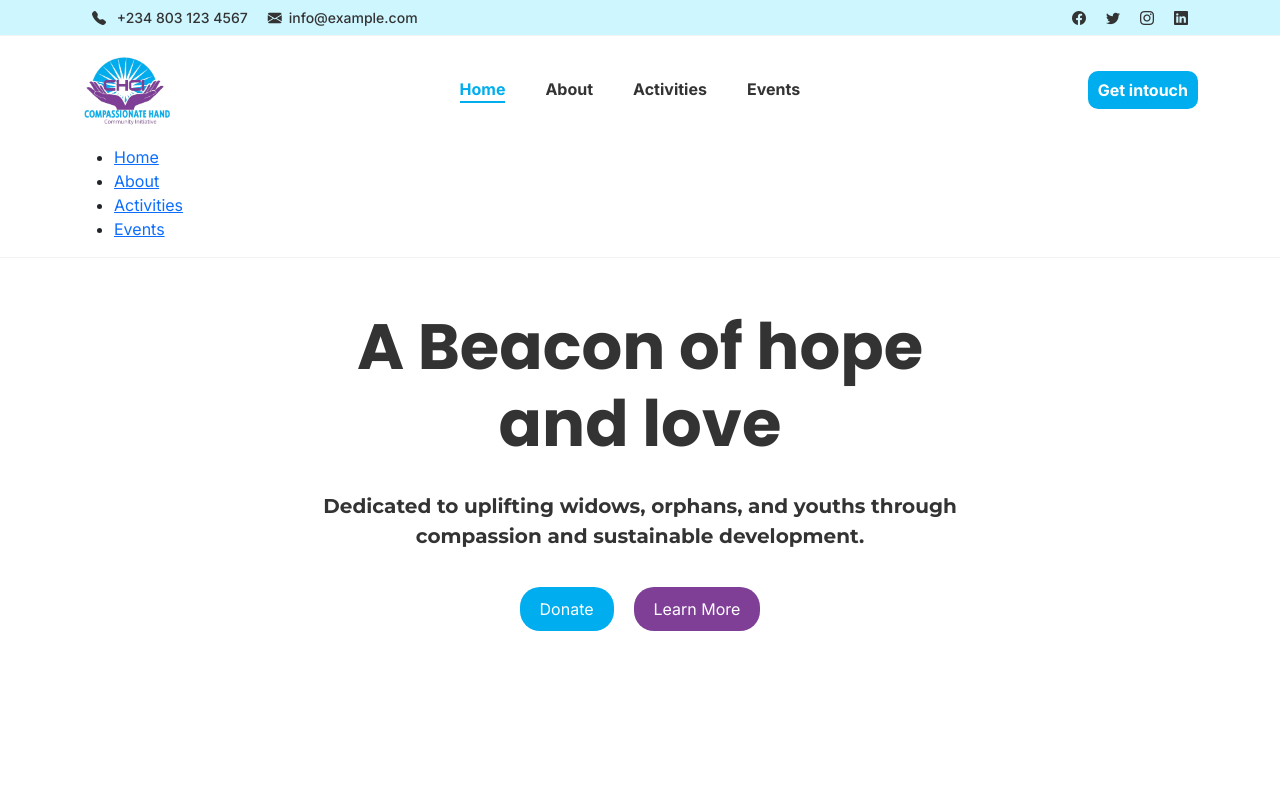
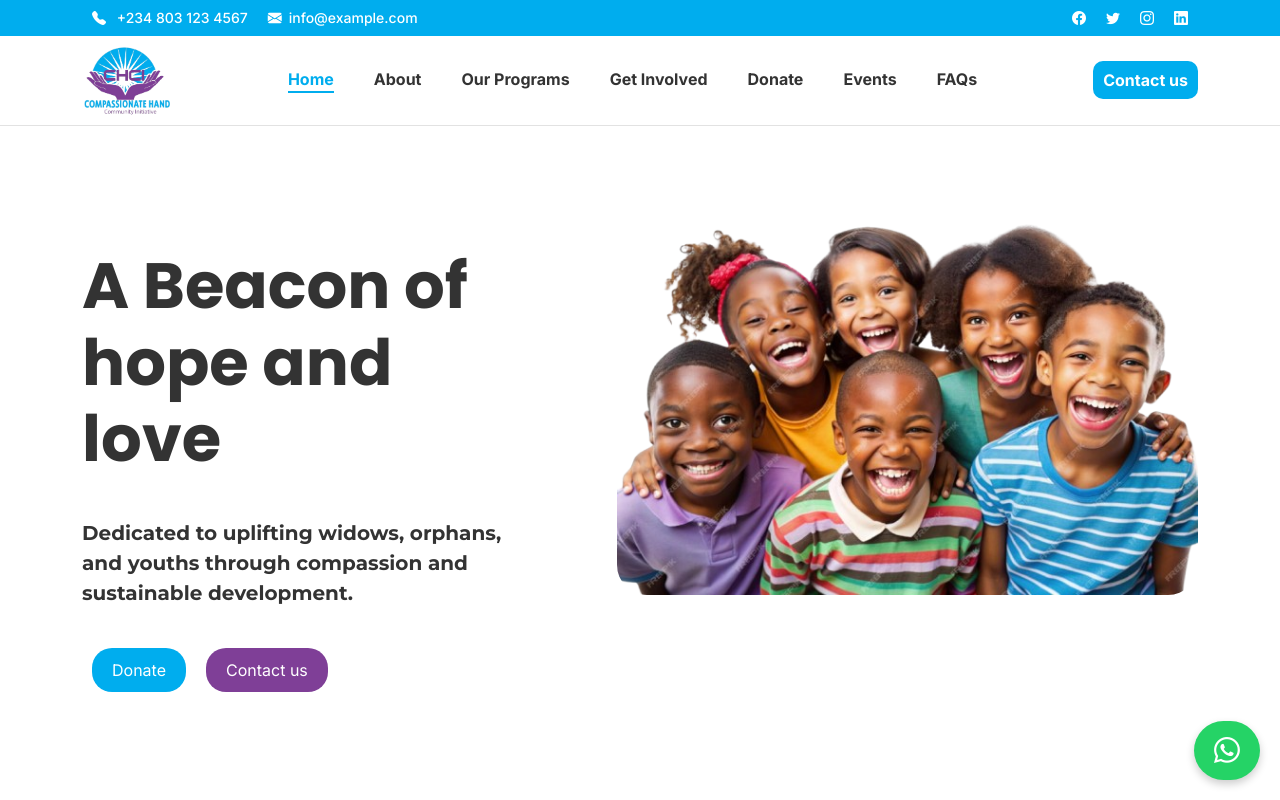
Before and after one commit to Oj-washingtone/chci, a Next.js app: page / in a window 1280 px wide. Shown: the top 800 px of the page. Built offline with nearby package versions, Linux system fonts and the light colour scheme.

Commit message:
UI updates

```diff
--- a/app/page.js
+++ b/app/page.js
@@ -12,6 +12,7 @@
 import Subscribe from "@/components/Subscribe";
 import ContactUs from "@/components/ContactUs";
 import Gallery from "@/components/Gallery";
+import Fab from "@/components/FAB";
 
 export default function Home() {
   return (
@@ -28,6 +29,7 @@
         {/* <ContactUs /> */}
         <Subscribe />
         {/* <Gallery /> */}
+        <Fab />
       </main>
       <Footer />
     </>
--- a/components/About.js
+++ b/components/About.js
@@ -31,8 +31,8 @@
           </div>
           <div className="col-md-6 about-details-wrapper">
             <div className="about-section-header  __title_show_large">
-              <h1>
-                Our <span>Story</span>
+              <h1 className="about-title">
+                Our <span className="text-alt">Story</span>
               </h1>
             </div>
 
--- /dev/null
+++ b/components/FAB.js
@@ -0,0 +1,18 @@
+import React from "react";
+
+const Fab = () => {
+  return (
+    <a
+      href="https://wa.me/254712623225"
+      target="_blank"
+      rel="noopener noreferrer"
+      className="fab-button"
+    >
+      <button>
+        <i className="bi bi-whatsapp"></i>
+      </button>
+    </a>
+  );
+};
+
+export default Fab;
--- a/components/Footer.js
+++ b/components/Footer.js
@@ -5,16 +5,68 @@
     <footer className="section footer-wrapper">
       <div className="container">
         <div className="row">
-          <div className="footer--section col-md-4">About</div>
-          <div className="footer--section col-md-4">Links</div>
-          <div className="footer--section col-md-4">Contact</div>
+          <div className="footer--section col-md-4">
+            <div className="footer--section--title">About</div>
+            {/* <div className="footer--section--logo">
+              <img src="/images/logo/logo.png" alt="logo" />
+            </div> */}
+            <div className="footer--section--about">
+              <p>
+                CHCI, founded in 2023 in Kochia, Homa Bay County, Kenya, is a
+                Christian faith-based non-profit dedicated to serving old age
+                widows, orphans, vulnerable children, and unemployed youths.
+                Guided by the love of Christ, we provide hope and empowerment
+                through sustainable programs, fostering a compassionate
+                community rooted in Christian values.
+              </p>
+            </div>
+          </div>
+          <div className="footer--section col-md-4">
+            <div className="footer--section--title">Quick Links</div>
+            <div className="footer--section--links">
+              <ul>
+                <li>
+                  <a href="#">About</a>
+                </li>
+                <li>
+                  <a href="/services">Our Programs</a>
+                </li>
+                <li>
+                  <a href="/services">Donate</a>
+                </li>
+                <li>
+                  <a href="#">Events</a>
+                </li>
+                <li>
+                  <a href="#">FAQs</a>
+                </li>
+              </ul>
+            </div>
+          </div>
+          <div className="footer--section col-md-4">
+            <div className="footer--section--title">Contact Us</div>
+            <div className="footer--section--contact">
+              <p>
+                <span>Address:</span> P.O. Box 123, Kochia, Homa Bay County,
+                Kenya
+              </p>
+              <p>
+                <span>Phone:</span> +254 123 456 789
+              </p>
+              <p>
+                <span>Email: </span>
+                <a href="mailto:example@gmail.com">example@gmail.com</a>
+              </p>
+            </div>
+          </div>
         </div>
       </div>
       <div className="copy-right">
         <div className="container">
           <div className="copy-right-wrapper">
             <p>
-              &copy; 2024 <span>Charity</span> All rights reserved
+              &copy; 2024 <span>Humanity touch Charity Organization</span> All
+              rights reserved
             </p>
             <div className="footer-socials">
               <a href="#" className="">
--- a/components/Header.js
+++ b/components/Header.js
@@ -48,15 +48,24 @@
                   <a href="/about">About</a>
                 </li>
                 <li>
-                  <a href="/services">Activities</a>
+                  <a href="/services">Our Programs</a>
+                </li>
+                <li>
+                  <a href="/services">Get Involved</a>
+                </li>
+                <li>
+                  <a href="/services">Donate</a>
                 </li>
                 <li>
                   <a href="/gallery">Events</a>
                 </li>
+                <li>
+                  <a href="/faq">FAQs</a>
+                </li>
               </ul>
             </div>
 
-            <button className="get-intouch">Get intouch</button>
+            <button className="get-intouch">Contact us</button>
 
             <button className="nav-toggler">
               <i className="bi bi-list"></i>
@@ -77,7 +86,13 @@
                 <a href="/services">Activities</a>
               </li>
               <li>
+                <a href="/about">About</a>
+              </li>
+              <li>
                 <a href="/gallery">Events</a>
+              </li>
+              <li>
+                <a href="/faq">FAQs</a>
               </li>
             </ul>
           </div>
--- a/components/Subscribe.js
+++ b/components/Subscribe.js
@@ -4,25 +4,79 @@
   return (
     <div className="section surbscribe-section">
       <div className="container">
+        <div className="section-header get-involved-section-header">
+          <h3>
+            <span>Get</span> Involved
+          </h3>
+          <p>Join hands with us to make a lasting impact. </p>
+        </div>
+
         <div className="row">
           <div className="col-md-7">
-            <h1 className="subscribe-header">Subscribe to our newsletter</h1>
+            <h1 className="subscribe-header">How can i get get involved</h1>
             <p>
-              Don't miss out on our events, activities and causes. Subscribe to
-              our newsletter and stay updated on our communitment to make the
-              world a better place.
+              There are many ways you can contribute to our mission and help
+              create positive change in our community. Here are some options:
             </p>
+
+            <ul className="involvement-list">
+              <li>Volunteer: Join us in our events and activities.</li>
+              <li>Donate: Your contributions help fund our programs.</li>
+              <li>Partner: Collaborate with us for greater impact.</li>
+              <li>
+                Spread the Word: Share our mission with friends and family.
+              </li>
+              <li>Participate: Join our community events and workshops.</li>
+            </ul>
           </div>
           <div className="col-md-5">
-            <div className="subscribe-form">
+            <div className="my-form-wrapper">
               <form>
-                <input
-                  type="email"
-                  name="email"
-                  id="email"
-                  placeholder="Enter your email"
-                />
-                <button type="submit">Subscribe</button>
+                <div className="mb-3">
+                  <label htmlFor="exampleInputEmail1" className="form-label">
+                    Full Name
+                  </label>
+                  <input
+                    type="email"
+                    className="form-control"
+                    id="exampleInputEmail1"
+                    aria-describedby="emailHelp"
+                  />
+                </div>
+                <div className="mb-3">
+                  <label htmlFor="exampleInputPassword1" className="form-label">
+                    Email
+                  </label>
+                  <input
+                    type="password"
+                    className="form-control"
+                    id="exampleInputPassword1"
+                  />
+                </div>
+                <div className="mb-3">
+                  <label htmlFor="exampleInputPassword1" className="form-label">
+                    Phone Number
+                  </label>
+                  <input
+                    type="password"
+                    className="form-control"
+                    id="exampleInputPassword1"
+                  />
+                </div>
+                <div className="mb-3">
+                  <label htmlFor="exampleInputPassword1" className="form-label">
+                    Message
+                  </label>
+
+                  <textarea
+                    type="password"
+                    className="form-control"
+                    id="exampleInputPassword1"
+                  ></textarea>
+                </div>
+                <button type="submit" className="get-involved-btn">
+                  Send Message
+                </button>
               </form>
             </div>
           </div>
--- a/components/banner/Banner.js
+++ b/components/banner/Banner.js
@@ -1,4 +1,5 @@
 import React from "react";
+import Image from "next/image";
 import { motion } from "framer-motion";
 
 export default function Banner() {
@@ -6,7 +7,7 @@
     <div className="banner-wrapper">
       <div className="container">
         <div className="row">
-          <div className="col-md-7 intro-statement-wrapper">
+          <div className="col-md-5 intro-statement-wrapper">
             <h1>A Beacon of hope and love</h1>
             <p>
               Dedicated to uplifting widows, orphans, and youths through
@@ -14,7 +15,19 @@
             </p>
             <div className="actions">
               <button className="__btn __btn-primary">Donate</button>
-              <button className="__btn __btn-secondary">Learn More</button>
+              <button className="__btn __btn-secondary">Contact us</button>
+            </div>
+          </div>
+          <div className="col-md-7">
+            {" "}
+            <div className="banner-image-wrapper">
+              <Image
+                src="/images/group-smiling-laughing-african-american-kids-with-happy-expression-png_1296627-5935.png"
+                alt="group-smiling laughing african kids with happy expression"
+                width={100}
+                height={100}
+                layout="responsive"
+              />
             </div>
           </div>
         </div>
--- a/package.json
+++ b/package.json
@@ -12,7 +12,7 @@
     "bootstrap": "^5.3.3",
     "bootstrap-icons": "^1.11.3",
     "framer-motion": "^11.2.13",
-    "next": "14.2.4",
+    "next": "^14.2.15",
     "nodemon": "^3.1.4",
     "react": "^18",
     "react-dom": "^18",
--- a/styles/globals.css
+++ b/styles/globals.css
@@ -81,12 +81,8 @@
 } */
 
 .intro-statement-wrapper {
-  display: flex;
-  flex-direction: column;
-  justify-content: center;
-  align-items: center;
+  padding: 40px;
   margin: 0 auto;
-  text-align: center;
   z-index: 2;
 }
 
@@ -94,6 +90,7 @@
   font-size: 4rem;
   font-weight: bold;
   color: #333;
+  margin-bottom: 40px;
 }
 
 .banner-wrapper p {
@@ -105,9 +102,9 @@
 
 .banner-wrapper .actions {
   display: flex;
-  justify-content: center;
+  justify-content: flex-start;
   align-items: center;
-  margin-top: 20px;
+  margin-top: 40px;
 }
 
 .banner-wrapper .actions button {
@@ -115,10 +112,23 @@
   border-radius: 20px;
 }
 
+.banner-image-wrapper {
+  padding-left: 60px;
+}
+
+.banner-image-wrapper img {
+  width: 100%;
+  height: 100%;
+  object-fit: cover;
+  border-radius: 30px;
+}
+
 /* About */
 
 .about-wrapper {
   margin-top: 100px;
+  background-color: #fff;
+  padding: 60px;
 }
 
 .__title_show_small {
@@ -148,6 +158,10 @@
 
 .about-section-header span {
   color: var(--primary-color);
+}
+
+.about-title {
+  margin-bottom: 40px;
 }
 
 p {
@@ -293,6 +307,7 @@
 .mv-section {
   padding: 20px;
   min-height: 200px;
+  margin-bottom: 20px;
 }
 
 .mv-section-header {
@@ -301,16 +316,25 @@
   color: var(--secondary-color);
 }
 
+.mv-sections-wrapper {
+  display: flex;
+  justify-content: space-between;
+  align-items: center;
+  background-color: #00dbd6;
+  padding: 40px;
+  border-radius: 10px;
+}
+
 .mission {
-  /* background-color: #cef6ff; */
+  background-color: #fff;
 }
 
 .vision {
-  /* background-color: #ffebcc; */
+  background-color: #ffebcc;
 }
 
 .values {
-  /* background-color: #cef6ff; */
+  background-color: #fff;
 }
 
 /* Activities */
@@ -503,6 +527,34 @@
   color: var(--primary-color);
 }
 
+.my-form-wrapper {
+  border-radius: 10px;
+  padding: 20px 40px;
+  box-shadow: rgba(0, 0, 0, 0.16) 0px 1px 4px;
+}
+
+.get-involved-section-header {
+  margin-bottom: 60px;
+}
+
+.get-involved-btn {
+  border: transparent;
+  padding: 7px 10px;
+  border-radius: 10px;
+  background-color: var(--primary-color);
+  color: white;
+  font-weight: bold;
+  transition: all 0.3s ease;
+}
+
+.involvement-list {
+  margin-top: 40px;
+}
+
+.involvement-list li {
+  margin-bottom: 20px;
+}
+
 .subscribe-header {
   font-size: 30px;
   font-weight: bold;
@@ -586,9 +638,103 @@
 
 /* Footer */
 .footer-wrapper {
-  background: #333;
+  background: #000;
   color: white;
-  padding: 20px;
+  padding: 40px 20px;
+}
+
+.footer--section {
+  padding: 40px;
+}
+
+.footer--section--title {
+  font-size: 20px;
+  font-weight: bold;
+  margin-bottom: 20px;
+}
+
+.footer--section--logo {
+  width: 100px;
+  margin-bottom: 40px;
+}
+
+.footer--section--logo img {
+  width: 100%;
+  object-fit: cover;
+}
+
+.footer--section--about p {
+  color: #fff;
+}
+
+.footer--section--links {
+  display: flex;
+  flex-direction: column;
+}
+
+.footer--section--links ul {
+  list-style: none;
+}
+
+.footer--section--links ul li {
+  margin-bottom: 10px;
+}
+
+.footer--section--links ul li a {
+  text-decoration: none;
+  color: #fff;
+}
+
+.footer--section--links ul li a:hover {
+  color: var(--primary-color);
+}
+
+.footer--section--contact {
+  display: flex;
+  flex-direction: column;
+}
+
+.footer--section--contact span {
+  color: #fff;
+  margin-right: 20px;
+}
+
+.footer--section--contact p {
+  color: #fff;
+}
+
+.footer--section--contact a {
+  text-decoration: none;
+  color: #fff;
+}
+
+.footer--section--contact a:hover {
+  color: var(--primary-color);
+}
+
+.footer--section--socials {
+  display: flex;
+  justify-content: center;
+  align-items: center;
+}
+
+.copy-right-wrapper {
+  display: flex;
+  justify-content: space-between;
+  align-items: center;
+}
+
+.copy-right-wrapper p {
+  color: #fff;
+}
+
+.copy-right-wrapper a {
+  color: #fff;
+  text-decoration: none;
+}
+
+.footer-socials a {
+  margin-right: 20px;
 }
 
 /* Statistics */
@@ -692,3 +838,36 @@
     font-weight: 500;
   }
 }
+
+/* Whatsapp FAB */
+.fab-button {
+  position: fixed; /* Fixes the button position */
+  bottom: 20px; /* Distance from the bottom */
+  right: 20px; /* Distance from the right */
+  background-color: #25d366; /* WhatsApp green */
+  color: white; /* Text color */
+  border: none; /* No border */
+  padding: 10px 20px; /* Padding around the button */
+  border-radius: 50px; /* Circular button */
+  box-shadow: 0 4px 8px rgba(0, 0, 0, 0.2); /* Shadow for depth */
+  z-index: 1000; /* Ensure the button is on top */
+  text-align: center; /* Center the text */
+  text-decoration: none; /* Remove underline from link */
+  transition: background-color 0.3s; /* Smooth background change */
+}
+
+.fab-button button {
+  background-color: transparent; /* Transparent background for the button */
+  color: white; /* White text */
+  border: none; /* No border */
+  font-size: 16px; /* Font size */
+  cursor: pointer; /* Pointer cursor on hover */
+}
+
+.fab-button button i {
+  font-size: 26px; /* Larger icon */
+}
+
+.fab-button:hover {
+  background-color: #1ebea5; /* Darker green on hover */
+}
--- a/styles/header.css
+++ b/styles/header.css
@@ -6,13 +6,13 @@
   z-index: 1000;
   /* box-shadow: 0 2px 4px rgba(0, 0, 0, 0.1); */
   background-color: #fff;
-  border-bottom: 1px solid #f2f3f5;
+  border-bottom: 1px solid #e2e2e2;
 }
 
 .header-top-stripe {
-  border-bottom: 1px solid #f2f3f5;
+  border-bottom: 1px solid #00adee;
   padding: 7px 0;
-  background-color: #cef6ff;
+  background-color: #00adee;
   margin: 0 !important;
   font-weight: 500;
   font-size: 14px;
@@ -32,7 +32,7 @@
 
 .header-socials a {
   margin: 0 10px;
-  color: #333;
+  color: #fff;
 }
 
 .header-contact {
@@ -43,7 +43,7 @@
 
 .header-contact span {
   margin: 0 10px;
-  color: #333;
+  color: #fff;
 }
 
 .header-contact span i {
@@ -54,7 +54,7 @@
   display: flex;
   justify-content: space-between;
   align-items: center;
-  padding: 20px 0;
+  padding: 10px 0;
 }
 
 .nav-wrapper .logo {
@@ -145,6 +145,10 @@
   display: none;
 }
 
+.nav-small {
+  display: none;
+}
+
 @media (max-width: 768px) {
   .header-top-stripe {
     display: none;
```
Also changed, not shown: components/Events.js (+14 -9 lines), components/Statistics.js (+6 -6 lines), public/images/group-smiling-laughing-african-american-kids-with-happy-expression-png_1296627-5935.png (added), 1 other file (tests, documents, lock files or other folders).
